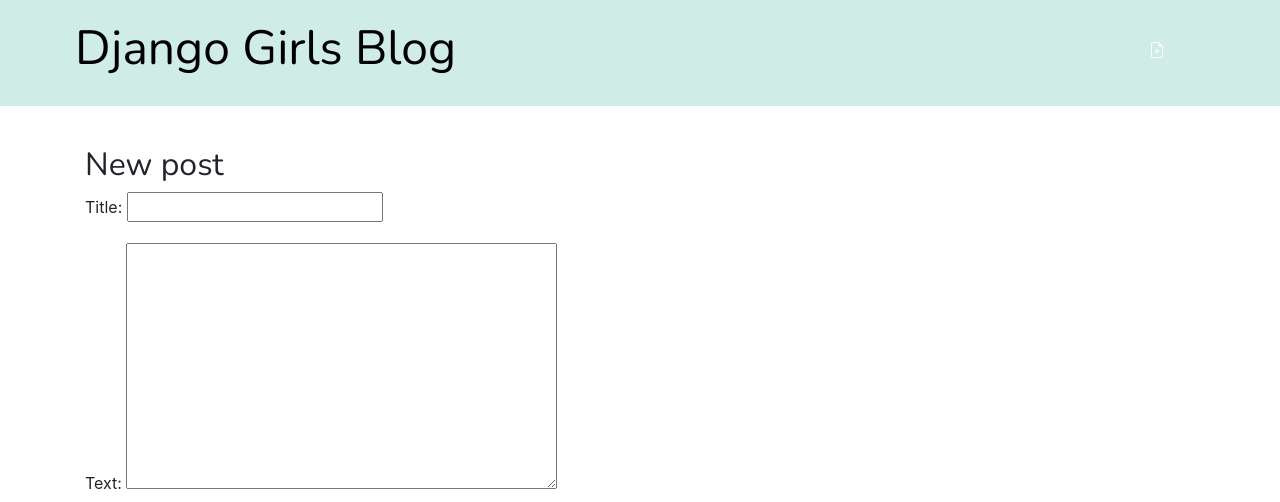
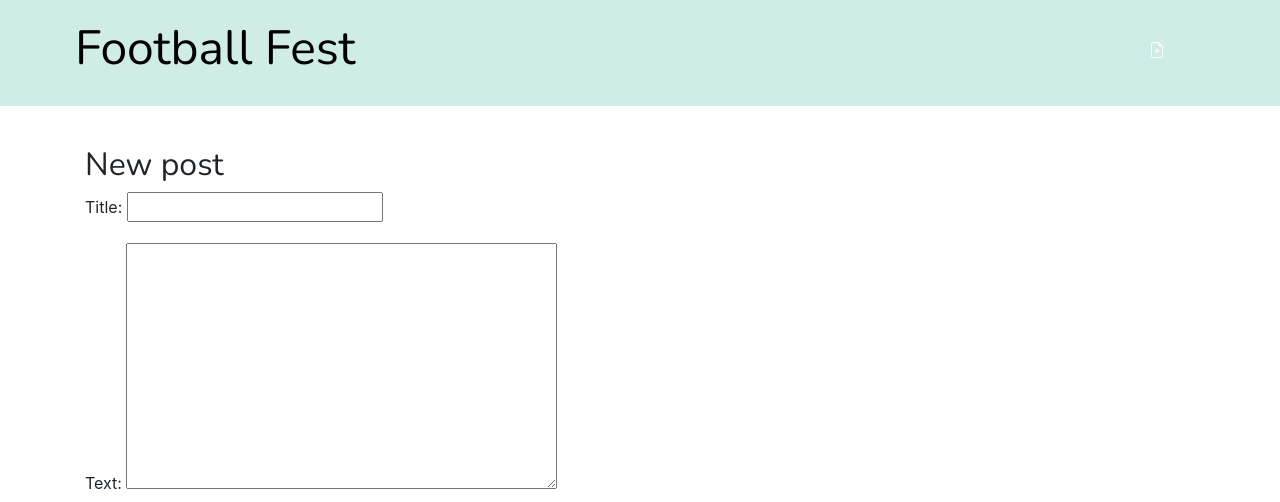
Before and after one commit to drikomak/first_django_prjct, a Django app: page /post/new/ in a window 1280 px wide. Shown: the top 502 px of the page. Run offline with Django 3.2, Linux system fonts and the light colour scheme.

Commit message:
changed the name in the header

```diff
--- a/blog/templates/blog/base.html
+++ b/blog/templates/blog/base.html
@@ -14,7 +14,7 @@
                   <a href="{% url 'post_new' %}" class="top-menu">
                     {% include './icons/file-earmark-plus.svg' %}
                   </a>
-                  <h1><a href="/">Django Girls Blog</a></h1>
+                  <h1><a href="/">Football Fest</a></h1>
               </div>
             </header>
             <main class="container">
```
